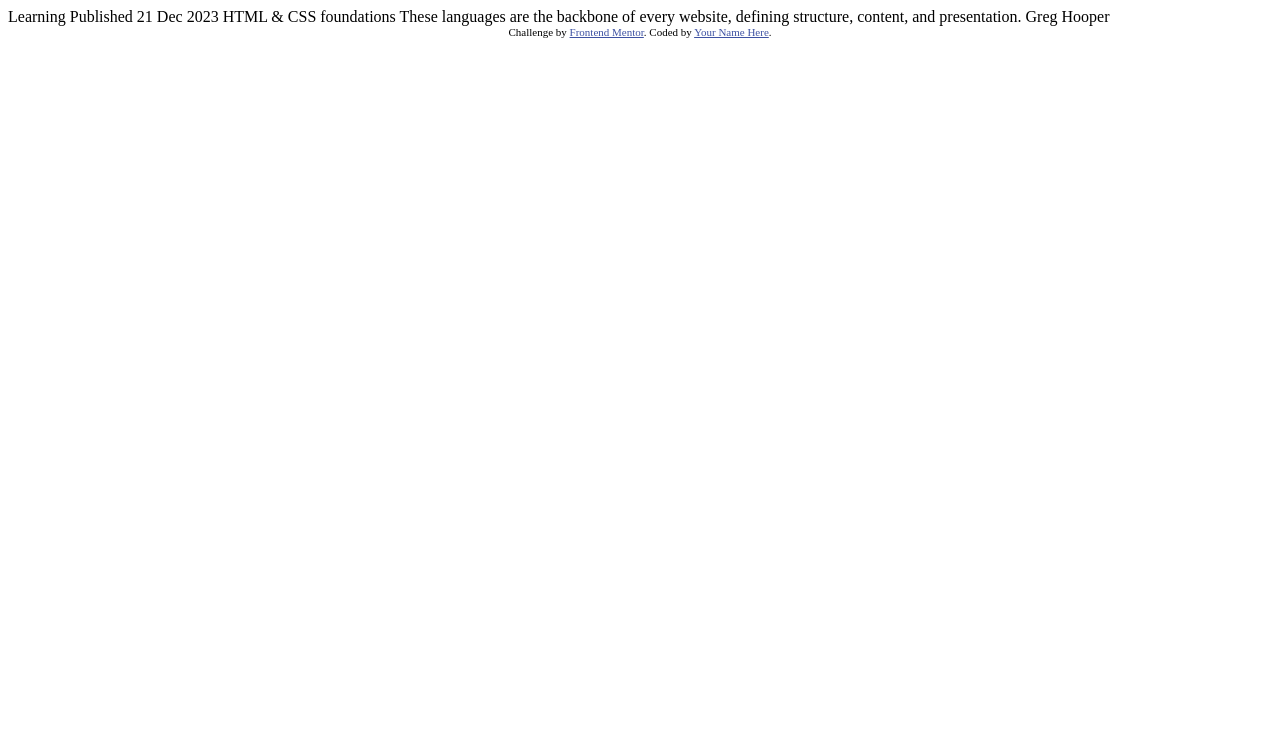
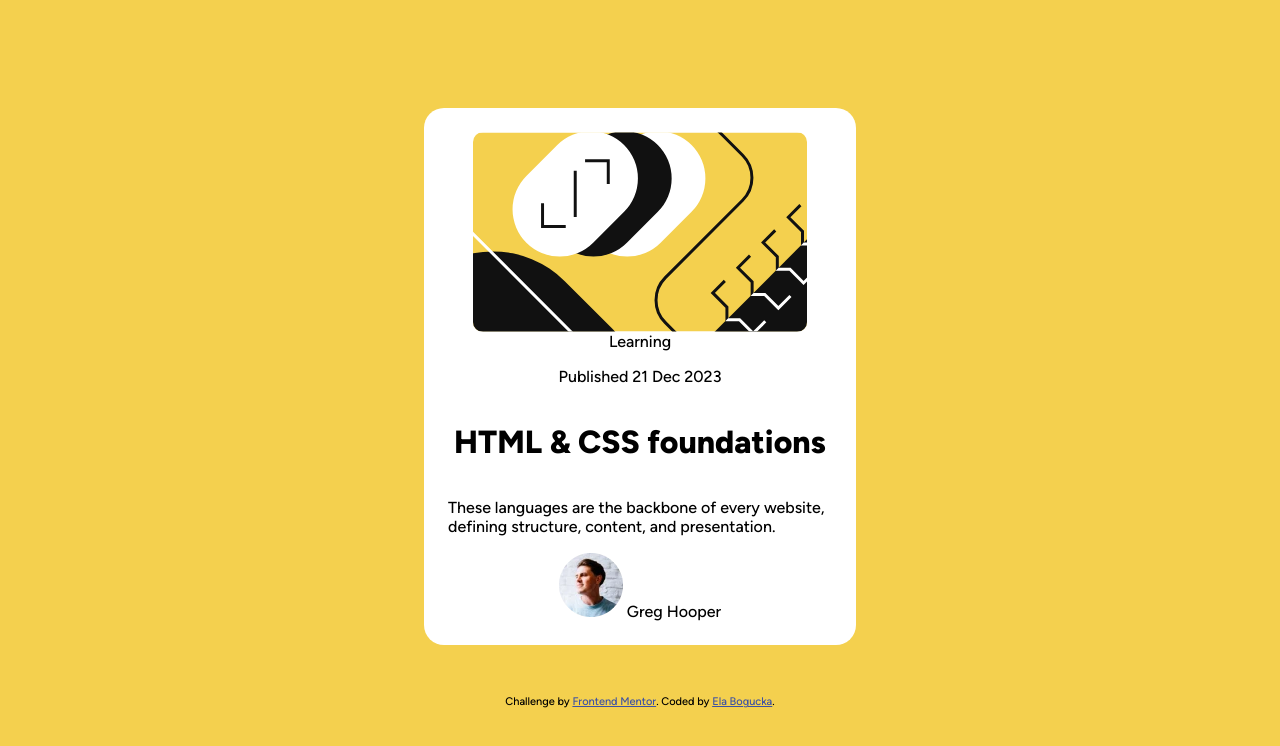
Before and after one commit to ebogucka/Blog-preview-card, a plain HTML site: page index.html in a window 1280 px wide. Drawn offline with Linux system fonts and the light colour scheme.

Commit message:
Create blog preview component and style texts

```diff
--- a/index.html
+++ b/index.html
@@ -1,34 +1,35 @@
 <!DOCTYPE html>
 <html lang="en">
+
 <head>
   <meta charset="UTF-8">
-  <meta name="viewport" content="width=device-width, initial-scale=1.0"> <!-- displays site properly based on user's device -->
+  <meta name="viewport" content="width=device-width, initial-scale=1.0">
+  <!-- displays site properly based on user's device -->
 
-  <link rel="icon" type="image/png" sizes="32x32" href="./assets/images/favicon-32x32.png">
+  <link rel="icon" type="image/png" sizes="32x32" href="/assets/images/favicon-32x32.png">
+  <link rel="stylesheet" href="/style.css">
 
   <title>Frontend Mentor | Blog preview card</title>
+</head>
 
-  <!-- Feel free to remove these styles or customise in your own stylesheet 👍 -->
-  <style>
-    .attribution { font-size: 11px; text-align: center; }
-    .attribution a { color: hsl(228, 45%, 44%); }
-  </style>
-</head>
 <body>
-
-  Learning
-
-  Published 21 Dec 2023
-
-  HTML & CSS foundations
-
-  These languages are the backbone of every website, defining structure, content, and presentation.
-
-  Greg Hooper
-
+  <main>
+    <div class="card">
+      <img class="image" src="/assets/images/illustration-article.svg" alt="">
+      <span class="tag">Learning</span>
+      <p class="date">Published 21 Dec 2023</p>
+      <h1>HTML & CSS foundations</h1>
+      <p>These languages are the backbone of every website, defining structure, content, and presentation.</p>
+      <div class="author">
+        <img class="avatar" src="/assets/images/image-avatar.webp" alt="Greg Hooper">
+        <span>Greg Hooper</span>
+      </div>
+    </div>
+  </main>
   <div class="attribution">
     Challenge by <a href="https://www.frontendmentor.io?ref=challenge" target="_blank">Frontend Mentor</a>.
-    Coded by <a href="#">Your Name Here</a>.
+    Coded by <a href="https://github.com/ebogucka">Ela Bogucka</a>.
   </div>
 </body>
+
 </html>
--- /dev/null
+++ b/style.css
@@ -0,0 +1,65 @@
+@font-face {
+    font-family: "Figtree";
+    src: url('/assets/fonts/Figtree-VariableFont_wght.ttf') format('truetype');
+    font-weight: 500 800;
+    font-style: normal;
+}
+
+:root {
+    --yellow: hsl(47, 88%, 63%);
+    --white: hsl(0, 0%, 100%);
+    --gray-500: hsl(0, 0%, 42%);
+    --gray-950: hsl(0, 0%, 7%);
+}
+
+body {
+    display: flex;
+    flex-direction: column;
+    justify-content: center;
+    align-items: center;
+    min-height: 100vh;
+    background-color: var(--yellow);
+    font-family: "Figtree", sans-serif;
+    font-weight: 500;
+}
+
+h1 {
+    font-weight: 800;
+}
+
+p {
+    font-size: 16px;
+}
+
+.card {
+    display: flex;
+    flex-direction: column;
+    justify-content: center;
+    align-items: center;
+    background-color: var(--white);
+    border-radius: 20px;
+    width: 327px;
+    padding: 24px;
+}
+
+.image {
+    height: 200px;
+    width: auto;
+    border-radius: 10px;
+}
+
+.attribution {
+    margin-top: 50px;
+    font-size: 11px;
+    text-align: center;
+}
+
+.attribution a {
+    color: hsl(228, 45%, 44%);
+}
+
+@media screen and (min-width: 375px) {
+    .card {
+        width: 384px;
+    }
+}
```
